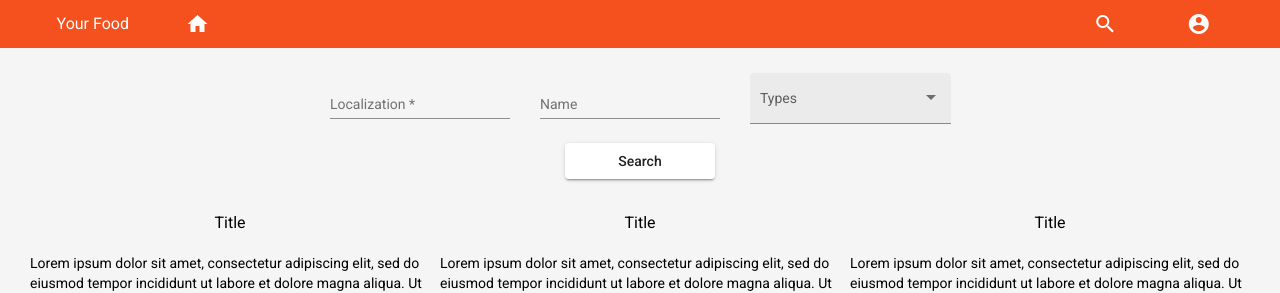
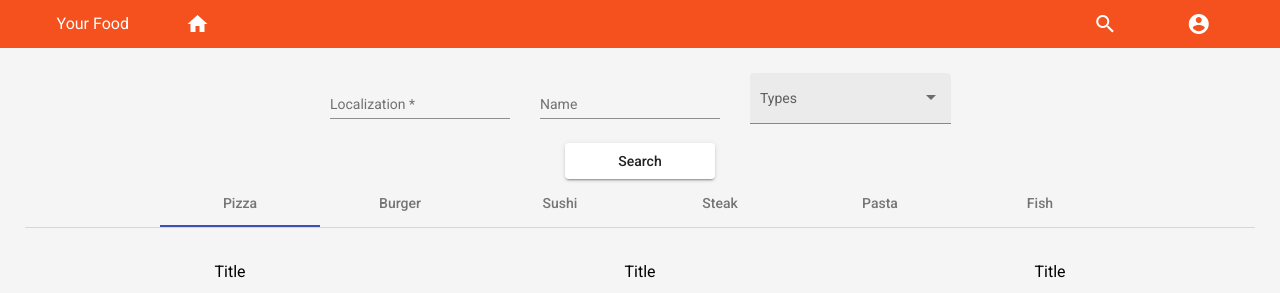
Before and after one commit to PawelRadawiec/your-food-web, an Angular app: page /search in a window 1280 px wide. Shown: the top 293 px of the page. Built offline with nearby package versions, Linux system fonts and the light colour scheme.

Commit message:
material tabs

```diff
--- a/src/app/app.module.ts
+++ b/src/app/app.module.ts
@@ -19,6 +19,7 @@ import { SearchScreenComponent } from './screens/search-screen/search-screen.com
 import { BusinessListComponent } from './components/business/business-list/business-list.component';
 import { BusinessCardComponent } from './components/business/business-card/business-card.component';
 import { MatCardModule } from '@angular/material/card';
+import { MatTabsModule } from '@angular/material/tabs';
 
 @NgModule({
   declarations: [
@@ -43,7 +44,8 @@ import { MatCardModule } from '@angular/material/card';
     MatFormFieldModule,
     MatButtonModule,
     MatSelectModule,
-    MatCardModule
+    MatCardModule,
+    MatTabsModule
   ],
   providers: [],
   bootstrap: [AppComponent],
--- a/src/app/screens/search-screen/search-screen.component.html
+++ b/src/app/screens/search-screen/search-screen.component.html
@@ -3,4 +3,23 @@
   (onSearch$)="handleOnSearch($event)"
 ></app-search-form>
 
-<app-business-list [businesses]="businesses"></app-business-list>
+<mat-tab-group mat-align-tabs="center">
+  <mat-tab label="Pizza">
+    <app-business-list [businesses]="businesses"></app-business-list
+  ></mat-tab>
+  <mat-tab label="Burger">
+    <app-business-list [businesses]="businesses"></app-business-list
+  ></mat-tab>
+  <mat-tab label="Sushi">
+    <app-business-list [businesses]="businesses"></app-business-list
+  ></mat-tab>
+  <mat-tab label="Steak">
+    <app-business-list [businesses]="businesses"></app-business-list
+  ></mat-tab>
+  <mat-tab label="Pasta">
+    <app-business-list [businesses]="businesses"></app-business-list
+  ></mat-tab>
+  <mat-tab label="Fish">
+    <app-business-list [businesses]="businesses"></app-business-list
+  ></mat-tab>
+</mat-tab-group>
```
